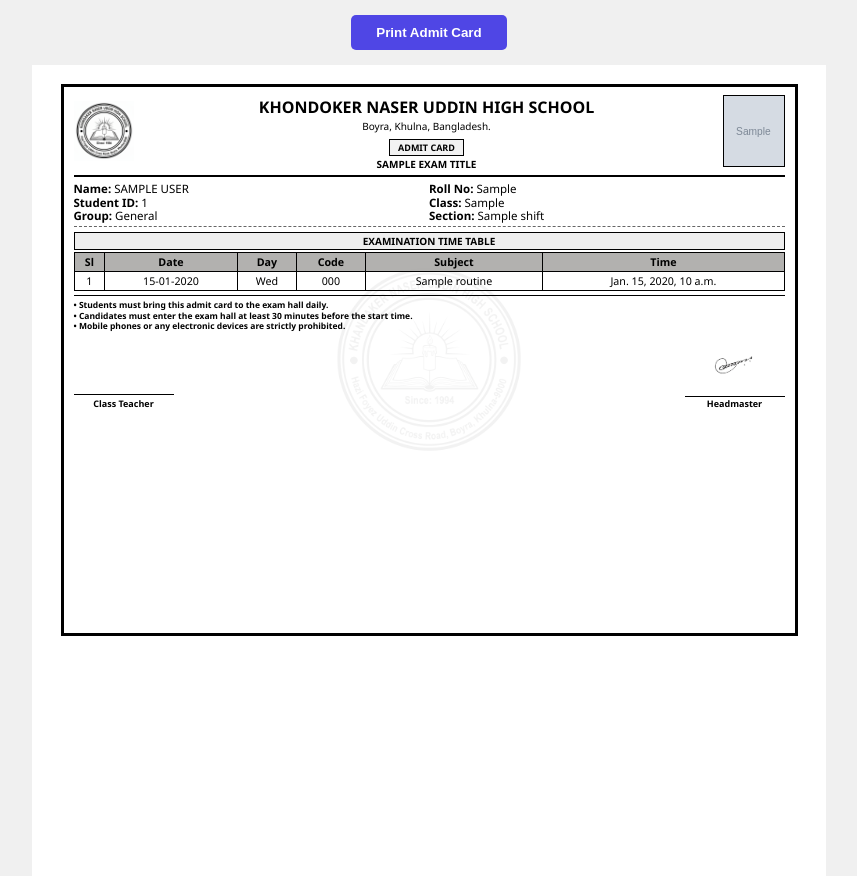
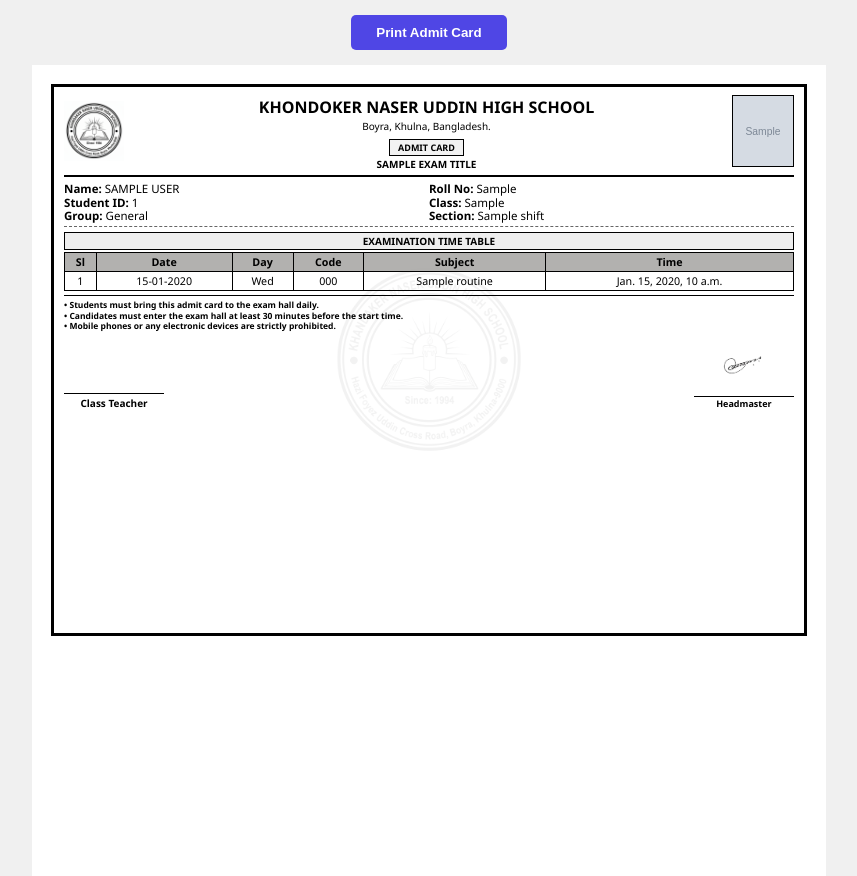
Before and after one commit to mdjoy2002/School-Website, a Django app: template myteacher/templates/myteacher/admit_card_template.html in a window 1280 px wide. Shown: the top 876 px of the page, without its empty margins (211-1068 px from the left). Run offline with Django 5.2, Linux system fonts and the light colour scheme; the template is opened without the code that fills it: most values are stand-ins (such as "Sample title", 1, 10 or a date in 2020); grey boxes marked "Sample" are stand-in pictures.

Commit message:
enviroment change

```diff
--- a/myteacher/templates/myteacher/admit_card_template.html
+++ b/myteacher/templates/myteacher/admit_card_template.html
@@ -30,8 +30,8 @@
         .admit-wrapper { width: 100%; display: flex; justify-content: center; }
 
         .admit-card {
-            width: 195mm;
-            height: 146mm; /* সামান্য বাড়ানো হয়েছে */
+            width: 200mm;
+            height: 146mm; /* সামান্য বাড়ানো হয়েছে */
             border: 3px solid #000;
             padding: 8px 10px;
             box-sizing: border-box;
@@ -65,7 +65,7 @@
         .instructions p { margin: 1px 0; }
 
         .footer-signs { display: flex; justify-content: space-between; align-items: flex-end; margin-top: 4px; position: relative; z-index: 1; }
-        .sign-box { border-top: 1px solid #000; width: 100px; text-align: center; padding-top: 2px; font-size: 9px; font-weight: bold; }
+        .sign-box { border-top: 1px solid #000; width: 100px; text-align: center; padding-top: 2px; font-size: 10px; font-weight: bold; }
     </style>
 </head>
 <body>
```
